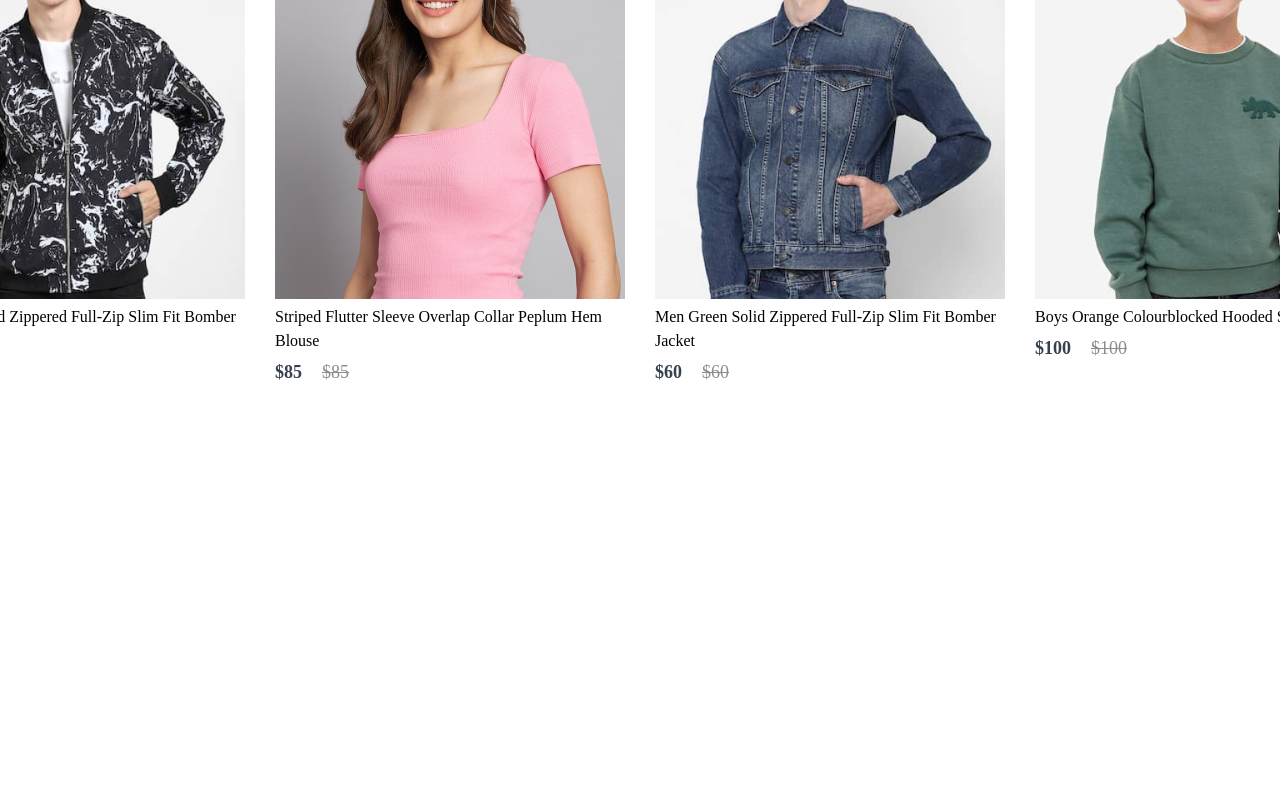
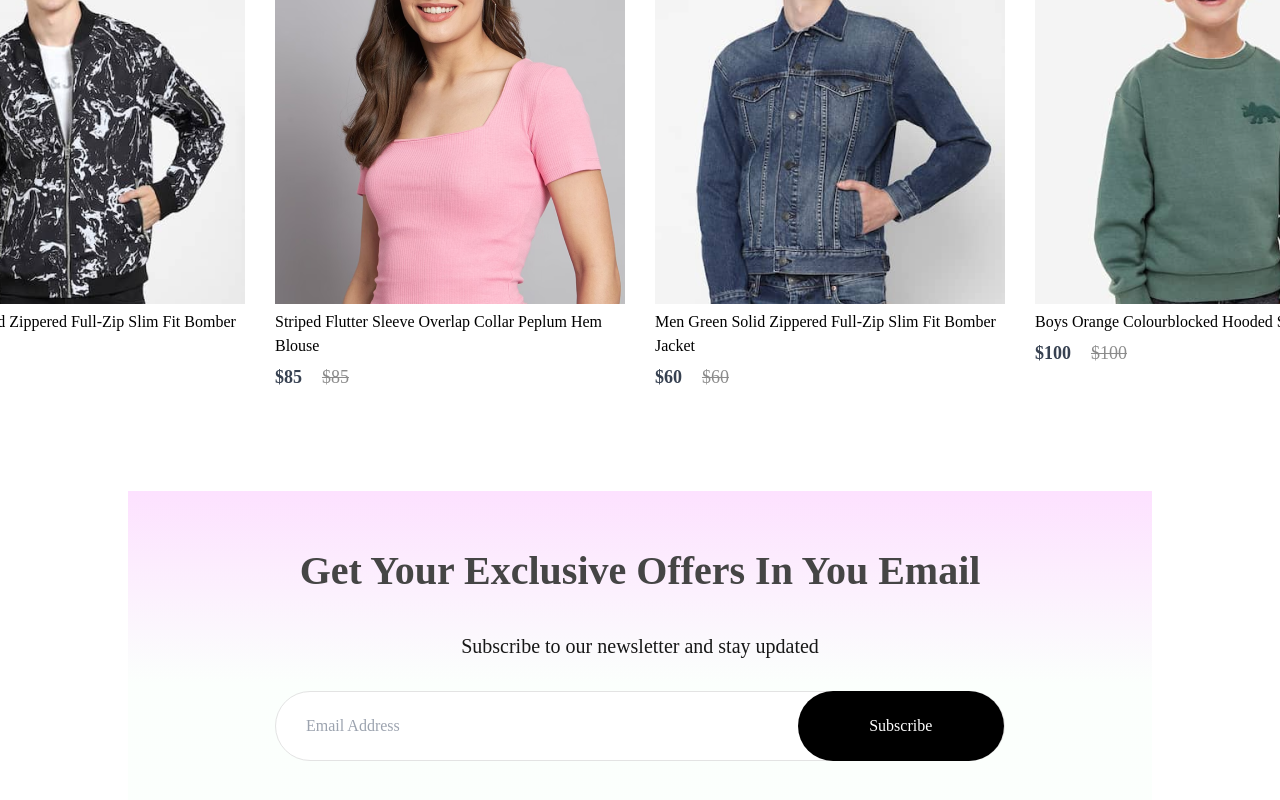
Before and after one commit to Viswaksena-J/ECommerce, a React (Create React App) app in the folder frontend/: page / in a window 1280 px wide. Shown: the part 3047-3847 px from the top of the page. Before the commit the page ends 3433 px from the top, so only its background shows below. Built offline with nearby package versions, Linux system fonts and the light colour scheme.

Commit message:
NewsLetter Homepage

```diff
--- a/frontend/src/Components/NewCollections/NewCollections.css
+++ b/frontend/src/Components/NewCollections/NewCollections.css
@@ -3,7 +3,8 @@
     flex-direction: column;
     align-items: center;
     gap: 10px;
-    height: 90vh;
+    /* height: 90vh; */
+    margin-bottom: 100px;
 }
 
 .newcollections h1{
--- /dev/null
+++ b/frontend/src/Components/NewsLetter/NewsLetter.css
@@ -0,0 +1,57 @@
+.newsletter{
+    width: 80%;
+    height: 40vh;
+    display: flex;
+    flex-direction: column;
+    align-items: center;
+    justify-content: center;
+    margin: auto;
+    padding: 0px 140px;
+    margin-bottom: 150px;
+    background: linear-gradient(180deg,#fde1ff 0%,#e1ffea22 60%);
+    gap: 30px;
+}
+
+.newsletter h1{
+    color: #454545;
+    font-size: 40px;
+    font-weight: 600;
+}
+
+.newsletter p{
+    color: #171717;
+    font-size: 20px;
+}
+
+.newsletter div{
+    display: flex;
+    align-items: center;
+    justify-content: space-between;
+    background: white;
+    width: 730px;
+    height: 70px;
+    border-radius: 80px;
+    border: 1px solid #e3e3e3;
+}
+
+.newsletter input{
+    width: 500px;
+    margin-left: 30px;
+    border: none;
+    outline: none;
+    color: #616161;
+    font-family: Poppins;
+    font-size: 16px;
+}
+
+.newsletter div button{
+    width: 210px;
+    height: 70px;
+    border-radius: 80px;
+    background:black;
+    color: white;
+    border: none;
+    font-size: 16px;
+    font-weight: 500;
+    cursor: pointer;
+}
--- /dev/null
+++ b/frontend/src/Components/NewsLetter/NewsLetter.jsx
@@ -0,0 +1,17 @@
+import React from "react";
+import "./NewsLetter.css";
+
+const NewsLetter = () => {
+  return (
+    <div className="newsletter">
+      <h1>Get Your Exclusive Offers In You Email</h1>
+      <p>Subscribe to our newsletter and stay updated</p>
+      <div>
+        <input type="email" placeholder="Email Address" />
+        <button>Subscribe</button>
+      </div>
+    </div>
+  );
+};
+
+export default NewsLetter;
--- a/frontend/src/Pages/Shop.jsx
+++ b/frontend/src/Pages/Shop.jsx
@@ -3,6 +3,7 @@
 import Popular from '../Components/Popular/Popular'
 import Offers from '../Components/Offers/Offers'
 import NewCollections from '../Components/NewCollections/NewCollections'
+import NewsLetter from '../Components/NewsLetter/NewsLetter'
 
 const Shop = () => {
   return (
@@ -11,6 +12,7 @@
         <Popular />
         <Offers />
         <NewCollections />
+        <NewsLetter />
     </div>
   )
 }
```
